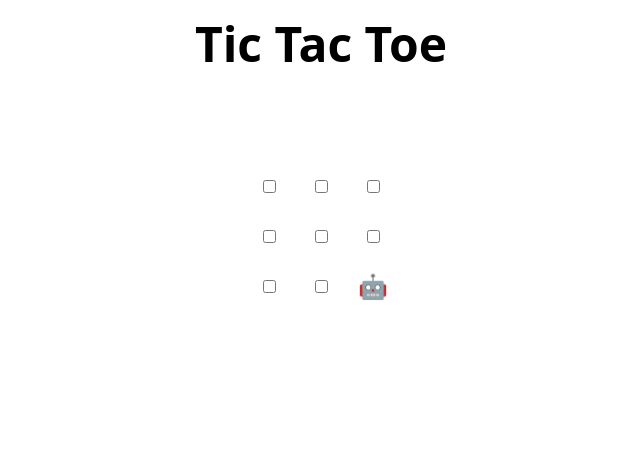
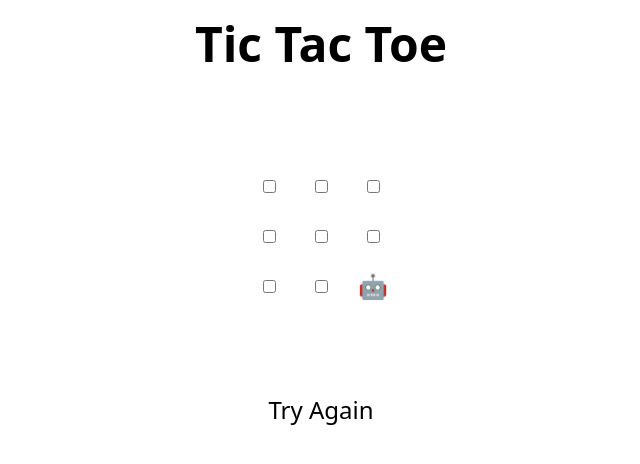
Before and after one commit to DineshPadhan/MLSA_Task2, a plain HTML site: page index.html in a window 1280 px wide. Shown: the whole page, without its empty margins (319-959 px from the left). Drawn offline with Linux system fonts and the light colour scheme.

Commit message:
Update index.html
Try Again Added

```diff
--- a/index.html
+++ b/index.html
@@ -47,6 +47,7 @@
   </tr>
 </table>
 
+<p>Try Again</p>
 <h2 hidden>Game over, refresh to play again 🧑‍💻 🤖!</h2>
 
 <script>
```
